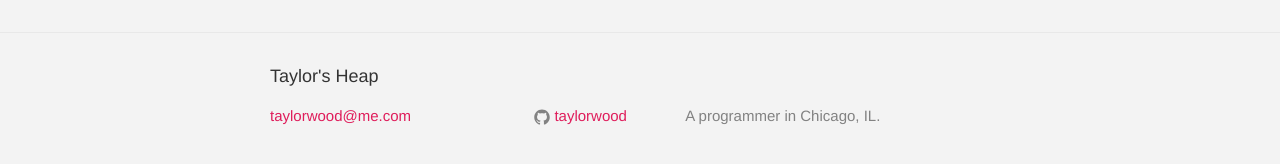
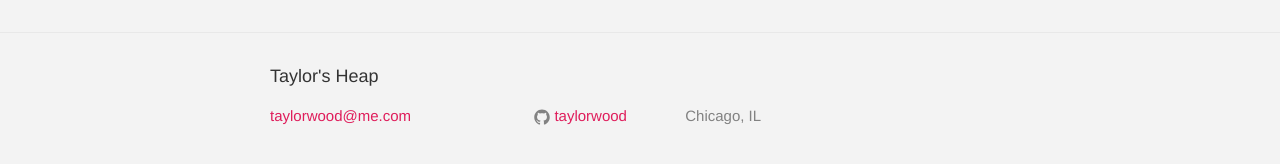
Before and after one commit to taylorwood/taylorwood.github.io, a Jekyll site: the page built from index.html, in a window 1280 px wide. Shown: the part 463-627 px from the top of the page. Built offline with Jekyll 4.4.1, drawn with Linux system fonts in a browser that asks for light colours.

Commit message:
Change footer content.

```diff
--- a/_includes/footer.html
+++ b/_includes/footer.html
@@ -45,7 +45,7 @@
       </div>
 
       <div class="footer-col  footer-col-3">
-        <p class="text">{{ site.description }}</p>
+        <p class="text">Chicago, IL</p>
       </div>
     </div>
 
```
